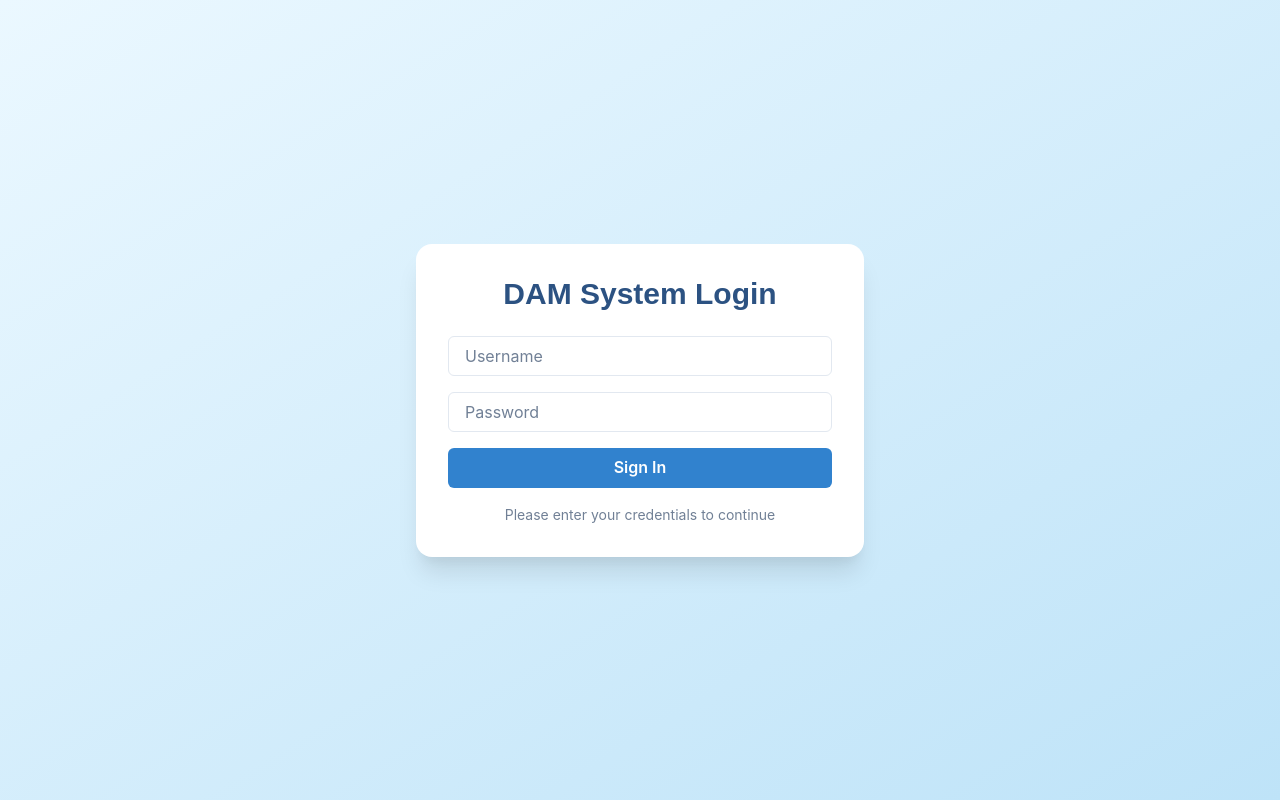
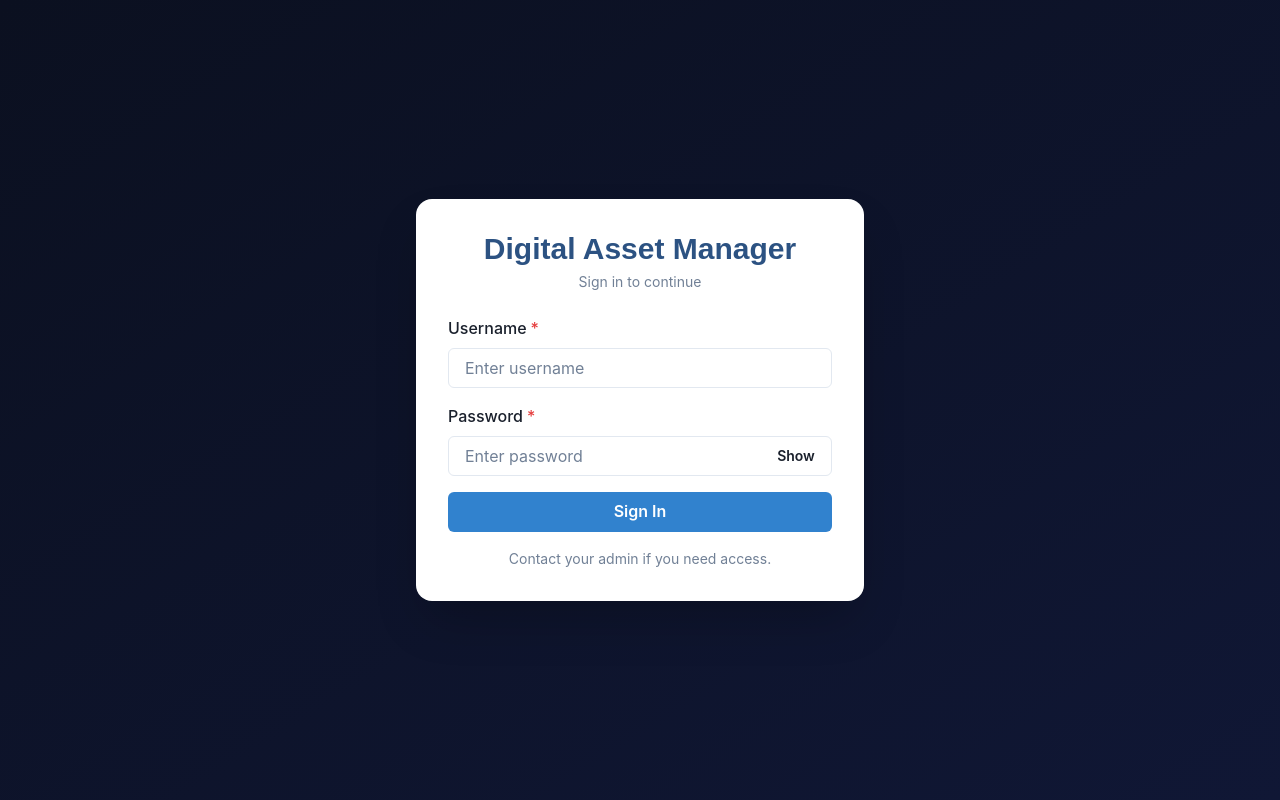
Before and after one commit to AshwinFarhah/SoftwareEngineeringGroupProject, a Next.js app in the folder dam_frontend/: page /login in a window 1280 px wide. Built offline with nearby package versions, Linux system fonts and the light colour scheme.

Commit message:
Refactor login page with enhanced error handling
Refactor login page to improve structure and error handling. Added role fetching logic and enhanced user feedback with toast notifications.

```diff
--- a/dam_frontend/pages/login.js
+++ b/dam_frontend/pages/login.js
@@ -1,17 +1,82 @@
+// pages/login.js
+"use client";
 
-import { useState } from "react";
-import { Box, Input, Button, Heading, VStack, Text } from "@chakra-ui/react";
+import { useEffect, useState } from "react";
+import {
+  Box,
+  Input,
+  Button,
+  Heading,
+  VStack,
+  Text,
+  FormControl,
+  FormLabel,
+  InputGroup,
+  InputRightElement,
+  useToast,
+} from "@chakra-ui/react";
 import { useRouter } from "next/router";
+
+const API_BASE = process.env.NEXT_PUBLIC_API_URL;
+
+/** Safe JWT decode (no external deps). Returns null if anything goes wrong. */
+function safeDecodeJwt(token) {
+  try {
+    const payload = token.split(".")[1];
+    // Add padding for base64url if missing
+    const pad = payload.length % 4;
+    const padded = payload + (pad ? "=".repeat(4 - pad) : "");
+    const json = atob(padded.replace(/-/g, "+").replace(/_/g, "/"));
+    return JSON.parse(decodeURIComponent(escape(json)));
+  } catch {
+    return null;
+  }
+}
+
+/** Try to fetch the user's role from /me as a fallback */
+async function fetchRoleViaMe(access) {
+  try {
+    const res = await fetch(`${API_BASE}/me/`, {
+      headers: { Authorization: `Bearer ${access}` },
+    });
+    if (!res.ok) return null;
+    const me = await res.json();
+    return (me.role || me.user?.role || "").toString().toLowerCase();
+  } catch {
+    return null;
+  }
+}
 
 export default function Login() {
   const [username, setUsername] = useState("");
   const [password, setPassword] = useState("");
   const [loading, setLoading] = useState(false);
+  const [showPw, setShowPw] = useState(false);
   const router = useRouter();
-  const API_BASE = process.env.NEXT_PUBLIC_API_URL;
+  const toast = useToast();
+
+  // If already logged in, go straight to dashboard
+  useEffect(() => {
+    const token = typeof window !== "undefined" ? localStorage.getItem("access_token") : null;
+    if (token) router.replace("/dashboard");
+  }, [router]);
 
   async function onSubmit(e) {
     e.preventDefault();
+
+    if (!API_BASE) {
+      toast({
+        title: "Configuration error",
+        description: "NEXT_PUBLIC_API_URL is not set.",
+        status: "error",
+      });
+      return;
+    }
+    if (!username || !password) {
+      toast({ title: "Please enter username and password.", status: "warning" });
+      return;
+    }
+
     setLoading(true);
     try {
       const res = await fetch(`${API_BASE}/token/`, {
@@ -19,20 +84,45 @@ export default function Login() {
         headers: { "Content-Type": "application/json" },
         body: JSON.stringify({ username, password }),
       });
-      if (!res.ok) throw new Error("Login failed");
+
+      if (!res.ok) {
+        const err = await res.json().catch(() => ({}));
+        throw new Error(err?.detail || "Invalid credentials");
+      }
 
       const data = await res.json();
-      localStorage.setItem("access_token", data.access);
-      localStorage.setItem("refresh_token", data.refresh);
+      const access = data.access;
+      const refresh = data.refresh;
+      if (!access) throw new Error("Token missing in response");
 
-      // Decode JWT to get role
-      const payload = JSON.parse(atob(data.access.split(".")[1]));
-      localStorage.setItem("role", payload.role);
+      // store tokens
+      localStorage.setItem("access_token", access);
+      if (refresh) localStorage.setItem("refresh_token", refresh);
 
-      router.push("/dashboard");
+      // extract role from JWT, else from /me
+      let role = "";
+      const decoded = safeDecodeJwt(access);
+      role =
+        (decoded?.role ||
+          decoded?.user?.role ||
+          decoded?.permissions?.role ||
+          "").toString().toLowerCase();
+
+      if (!role) {
+        const roleFromMe = await fetchRoleViaMe(access);
+        if (roleFromMe) role = roleFromMe;
+      }
+      if (role) localStorage.setItem("role", role);
+
+      toast({ title: "Signed in successfully.", status: "success", duration: 1500 });
+      router.push("/dashboard"); // change if your post-login route differs
     } catch (err) {
       console.error(err);
-      alert("Login failed. Check your credentials.");
+      toast({
+        title: "Login failed",
+        description: err?.message || "Check your credentials.",
+        status: "error",
+      });
     } finally {
       setLoading(false);
     }
@@ -40,41 +130,60 @@ export default function Login() {
 
   return (
     <Box
-      bgGradient="linear(to-br, blue.50, blue.100)"
+      bgGradient="linear(to-br, #0B1020, #101735)"
       minH="100vh"
       display="flex"
       alignItems="center"
       justifyContent="center"
       px={4}
     >
-      <Box
-        bg="white"
-        p={8}
-        rounded="2xl"
-        shadow="xl"
-        w="full"
-        maxW="md"
-      >
-        <Heading size="lg" textAlign="center" mb={6} color="blue.700">
-          DAM System Login
+      <Box bg="white" p={8} rounded="2xl" shadow="2xl" w="full" maxW="md">
+        <Heading size="lg" textAlign="center" mb={1} color="blue.700">
+          Digital Asset Manager
         </Heading>
+        <Text fontSize="sm" color="gray.500" textAlign="center" mb={6}>
+          Sign in to continue
+        </Text>
+
         <form onSubmit={onSubmit}>
-          <VStack spacing={4}>
+          <VStack spacing={4} align="stretch">
+            <FormControl isRequired>
+              <FormLabel>Username</FormLabel>
               <Input
-              placeholder="Username"
+                placeholder="Enter username"
                 value={username}
                 onChange={(e) => setUsername(e.target.value)}
                 size="md"
                 focusBorderColor="blue.400"
+                autoComplete="username"
               />
+            </FormControl>
+
+            <FormControl isRequired>
+              <FormLabel>Password</FormLabel>
+              <InputGroup>
                 <Input
-              placeholder="Password"
-              type="password"
+                  placeholder="Enter password"
+                  type={showPw ? "text" : "password"}
                   value={password}
                   onChange={(e) => setPassword(e.target.value)}
                   size="md"
                   focusBorderColor="blue.400"
+                  autoComplete="current-password"
                 />
+                <InputRightElement width="4.5rem">
+                  <Button
+                    h="1.75rem"
+                    size="sm"
+                    variant="ghost"
+                    onClick={() => setShowPw((s) => !s)}
+                  >
+                    {showPw ? "Hide" : "Show"}
+                  </Button>
+                </InputRightElement>
+              </InputGroup>
+            </FormControl>
+
             <Button
               type="submit"
               colorScheme="blue"
@@ -84,8 +193,9 @@ export default function Login() {
             >
               Sign In
             </Button>
-            <Text fontSize="sm" color="gray.500">
-              Please enter your credentials to continue
+
+            <Text fontSize="sm" color="gray.500" textAlign="center">
+              Contact your admin if you need access.
             </Text>
           </VStack>
         </form>
```
Lines whose indentation alone changed are shown as unchanged.
